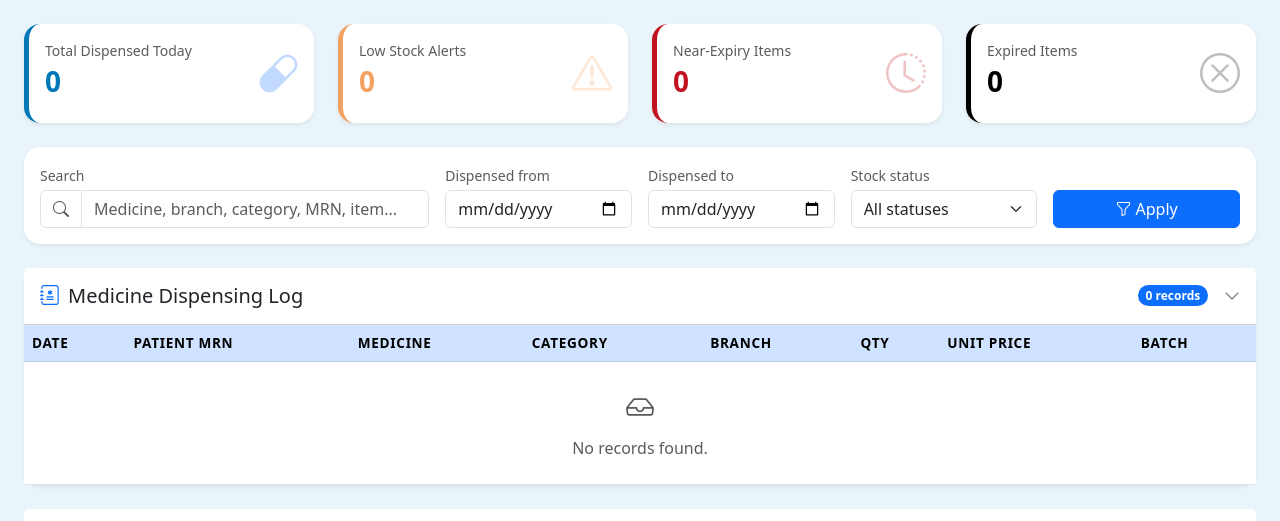
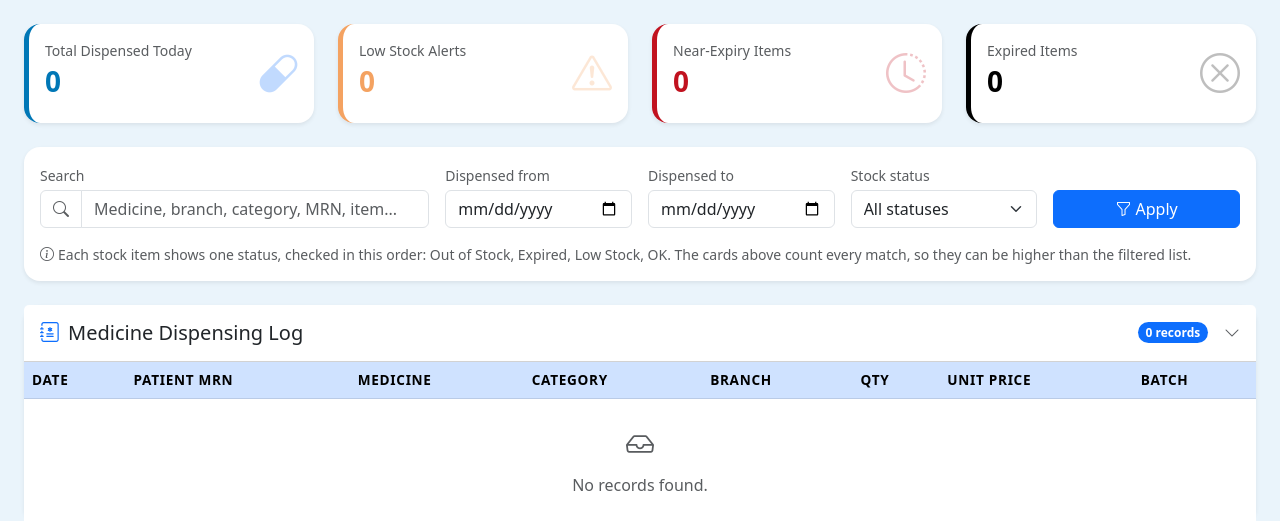
Before and after one commit to FarabiAkash/iieih-iportal-dev, a Django app: page /pharmacy/ in a window 1280 px wide. Shown: the part 72-593 px from the top of the page. Run offline with Django 5.2, Linux system fonts and the light colour scheme; the visitor is signed in with stand-in values (Sample User, id 1); data that the repository does not hold is empty.

Commit message:
docs(pharmacy): add status-rules note to filter bar
Explain that each stock item shows one status (Out of Stock, Expired, Low Stock, OK) and that dashboard cards count every match, so they can exceed the filtered list.

```diff
--- a/pharmacy_reports/templates/pharmacy_reports/index.html
+++ b/pharmacy_reports/templates/pharmacy_reports/index.html
@@ -139,6 +139,7 @@
               {% endif %}
             </div>
           </form>
+          <p class="small text-muted mb-0 mt-3"><i class="bi bi-info-circle me-1"></i>Each stock item shows one status, checked in this order: Out of Stock, Expired, Low Stock, OK. The cards above count every match, so they can be higher than the filtered list.</p>
         </div>
       </div>
 
```
